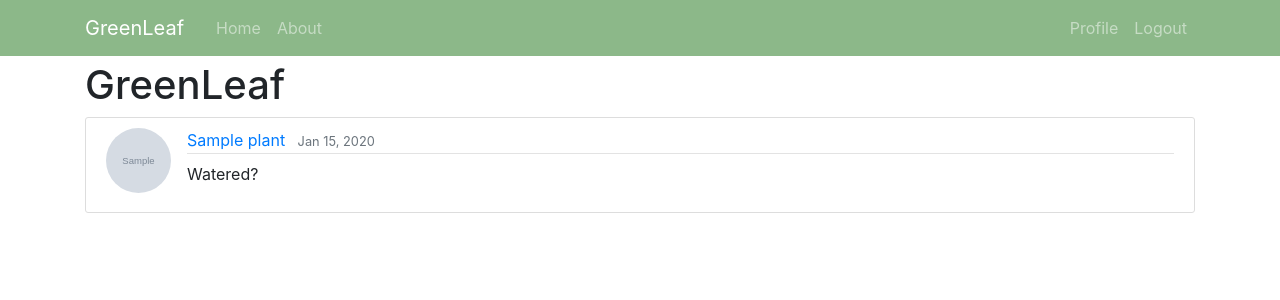
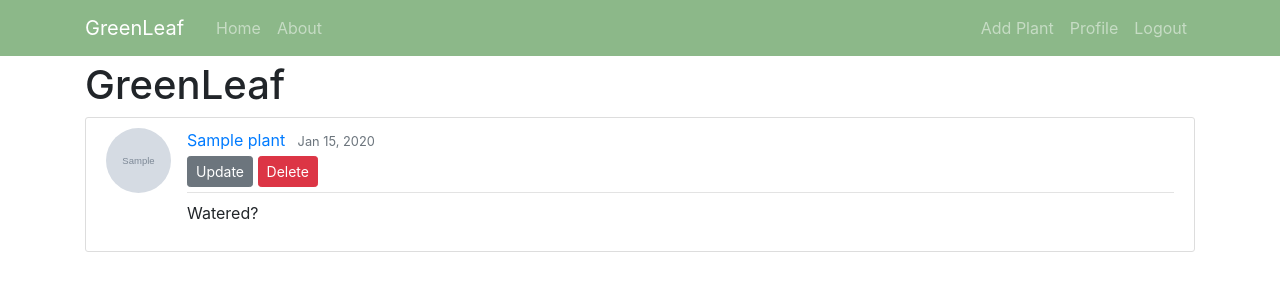
Before and after one commit to j-scoop/greenleaf, a Django app: page /plant/1/ in a window 1280 px wide. Shown: the top 300 px of the page. Run offline with Django 3.2, Linux system fonts and the light colour scheme; a user stored in the database is signed in; tables that the repository leaves empty hold one stand-in row (values such as "Sample post"); grey boxes marked "Sample" are stand-in pictures; some libraries are stand-ins or nearby versions.

Commit message:
Added button links to plant page

```diff
--- a/plants/templates/plants/base.html
+++ b/plants/templates/plants/base.html
@@ -34,6 +34,7 @@
           <!-- Navbar Right Side -->
           <div class="navbar-nav">
             {% if user.is_authenticated %}
+              <a class="nav-item nav-link" href="{% url 'plant-create' %}">Add Plant</a>
               <a class="nav-item nav-link" href="{% url 'profile' %}">Profile</a>
               <a class="nav-item nav-link" href="{% url 'logout' %}">Logout</a>
             {% else %}
--- a/plants/templates/plants/plant-detail.html
+++ b/plants/templates/plants/plant-detail.html
@@ -8,6 +8,12 @@
       <div class="article-metadata">
         <a class="mr-2" href="#">{{ plant.name }}</a>
         <small class="text-muted">{{ plant.date_added|date:"M d, Y" }}</small>
+        {% if object.owner == user %}
+          <div>
+            <a class="btn btn-secondary btn-sm mt-1 mb-1" href="{% url 'plant-update' object.id %}">Update</a>
+            <a class="btn btn-danger btn-sm mt-1 mb-1" href="{% url 'plant-delete' object.id %}">Delete</a>
+          </div>
+        {% endif %}
       </div>
       <h2 class="article-title">{{ plant.plant }}</h2>
       <p class="article-content">Watered? {{ plant.watered }}</p>
```
